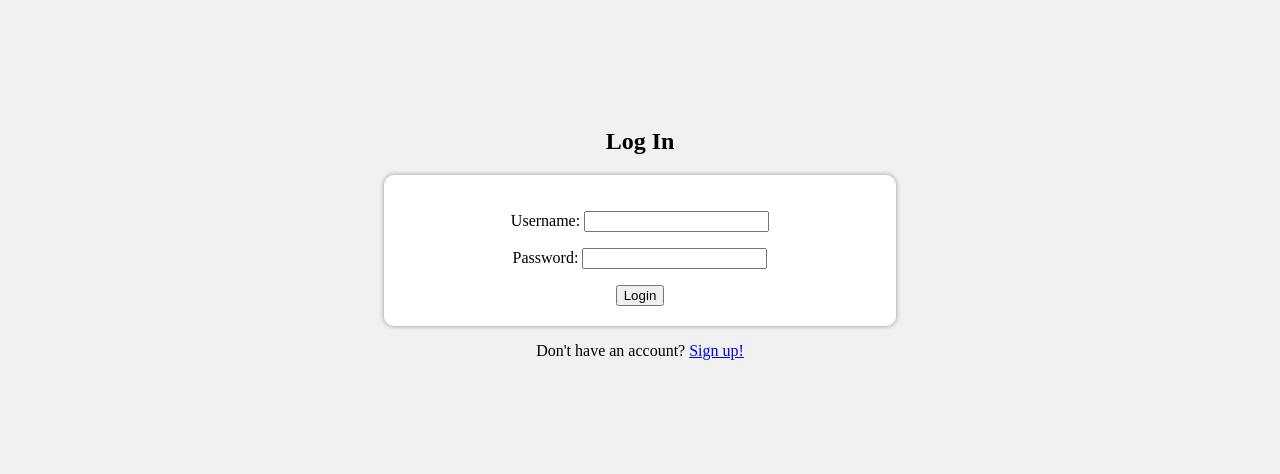
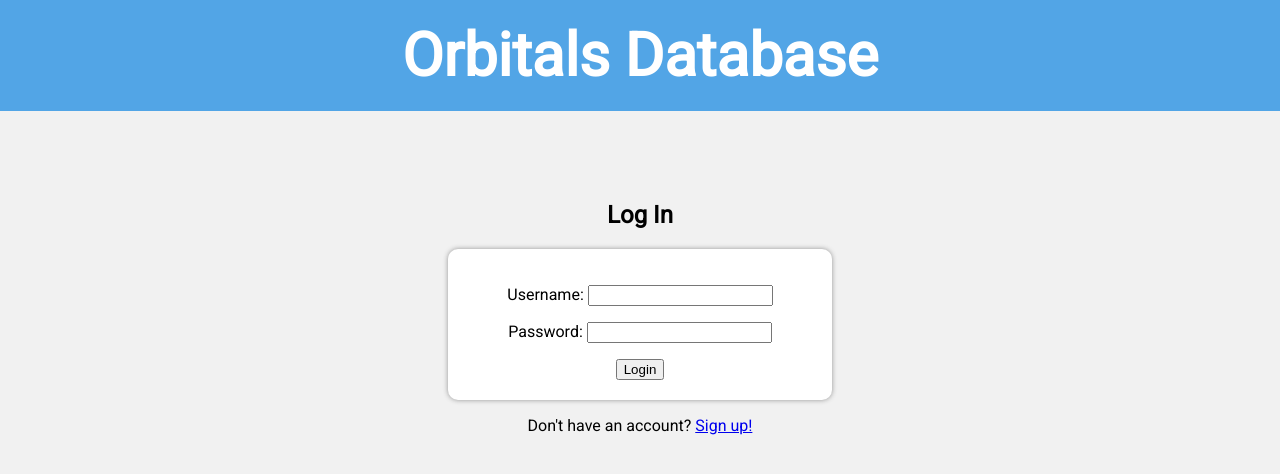
Before and after one commit to trelkins3/CS340-Final-Project, a PHP site: page /logIn.php in a window 1280 px wide. Shown: the top 474 px of the page. Run offline with PHP 8.4, Linux system fonts and the light colour scheme.

Commit message:
More styling, added a header

```diff
--- a/FrontEnd/insert.php
+++ b/FrontEnd/insert.php
@@ -3,7 +3,7 @@
 <html>
 	<head>
 		<title>Form Submission</title>
-		<link rel="stylesheet" href="index.css">
+		<link rel="stylesheet" href="style.css">
 	</head>
 <body>
 <h2>Form Submission</h2>
--- a/FrontEnd/logIn.php
+++ b/FrontEnd/logIn.php
@@ -3,23 +3,33 @@
 	<head>
 		<title>Log In</title>
 		<link rel="stylesheet" href="style.css">
+        <link href="https://fonts.googleapis.com/css?family=Roboto" rel="stylesheet">
 	</head>
+
     <body>
+    <header>
+        Orbitals Database
+    </header>
+
+    <main>
         <h2>Log In</h2>
 
+        <div class="form-container">
             <form action="submitCredentials.php" method="post">
-        <p>
+                <p class="field">
                     <label for="userName">Username:</label>
                     <input type="text" name="userName" id="userName">
                 </p>
-        <p>
-            <label for="password">Password:</label>
+                <p class="field">
+                    <label for="password">Password: </label>
                     <input type="password" name="password" id="password">
                 </p>
                 <input type="submit" value="Login">
 
             </form>
+        </div>
 
         <p>Don't have an account? <a href="http://web.engr.oregonstate.edu/~ruarka/cs340/Project/signUp.php">Sign up!</a></p>
+    </main>
     </body>
 </html>
--- a/FrontEnd/style.css
+++ b/FrontEnd/style.css
@@ -1,12 +1,42 @@
 body {
 	background-color: #f1f1f1;
-	text-align: center;
-	margin: 10% 30% 0% 30%;
+	margin: 0;
+	font-family: 'Roboto', sans-serif;
 }
 
-form {
+main {
+	text-align: center;
+	margin: 7% 35% 0% 35%;
+}
+
+header {
+	color: white;
+	font-size: 60px;
+	font-weight: bolder;
+	text-align: center;
+	background-color: #52a5e6;
 	padding: 20px 0 20px 0;
+}
+
+.form-container {
+	text-align: center;
+	padding: 20px;
 	background-color: #ffffff;
 	border-radius: 10px;
 	box-shadow: 0px 0px 5px #929292;
+	margin: 0;
 }
+
+/*.field {
+	margin: 0;
+	padding: 0;
+}
+
+label {
+	align-self: left;
+
+}
+
+input {
+	float: right;
+}*/
```
Also changed, not shown: FrontEnd/signUp.php (+11 -1 lines). Lines whose indentation alone changed are shown as unchanged.
